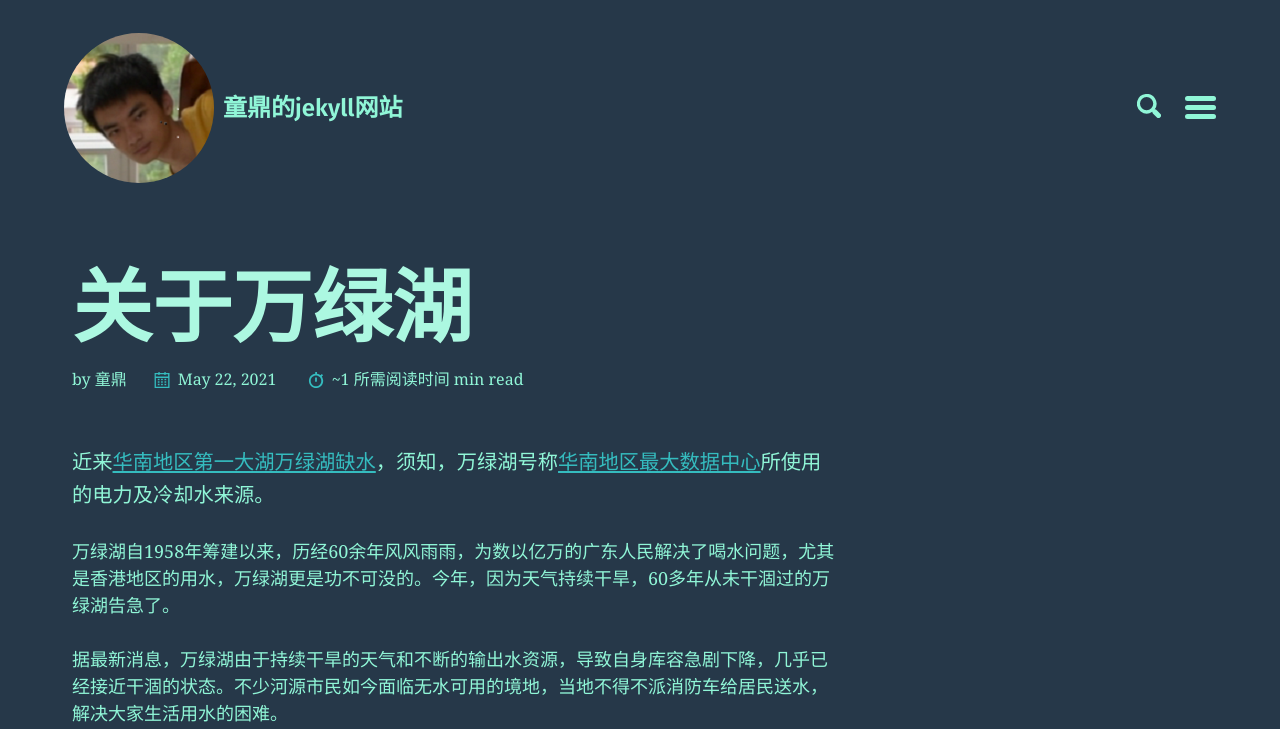
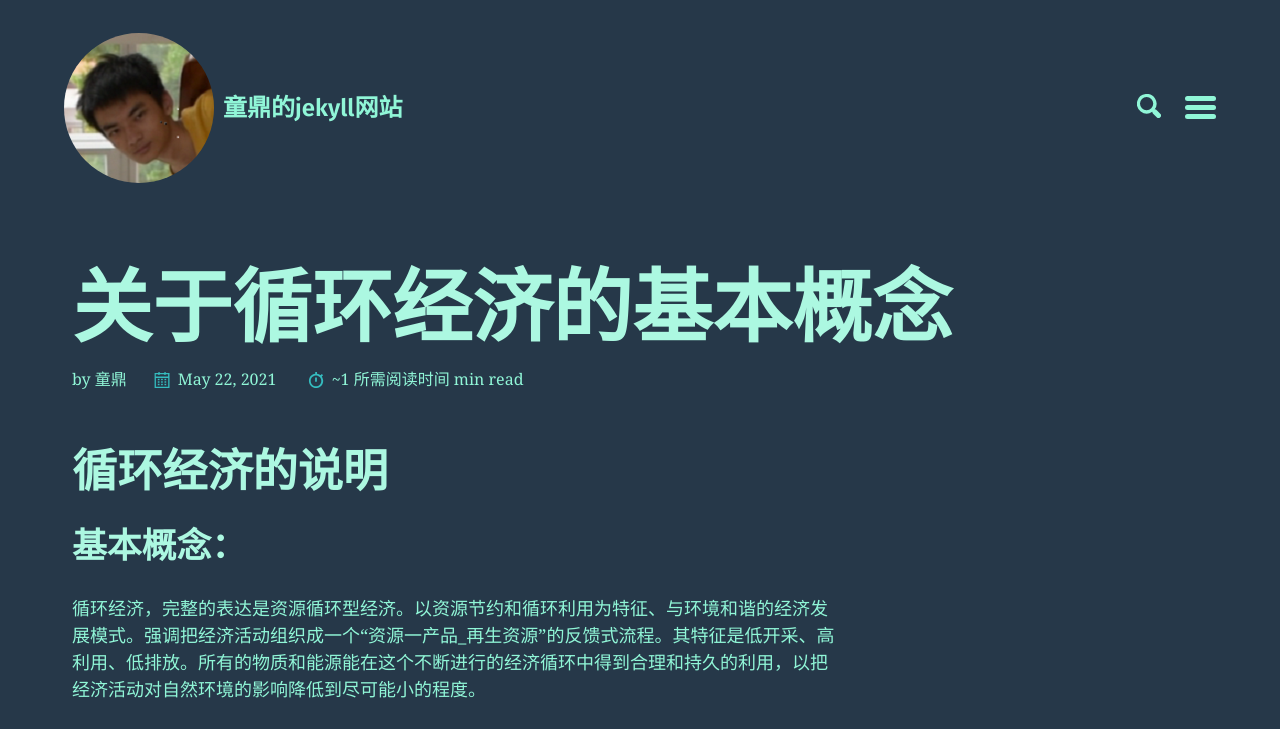
Before and after one commit to F7kai/jekyll-theme-basically-basic, a Jekyll site: the page built from _posts/2021-05-22-基本概念.md, in a window 1280 px wide. Shown: the top 729 px of the page. Built offline with Jekyll 4.4.1, drawn with Linux system fonts in a browser that asks for light colours; some of the changed text lies outside the part shown.

Commit message:
Update 2021-05-22-基本概念.md

```diff
--- a/_posts/2021-05-22-基本概念.md
+++ b/_posts/2021-05-22-基本概念.md
@@ -1,25 +1,21 @@
 ---
 layout: page
-title: 关于万绿湖
+title: 关于循环经济的基本概念
 excerpt_separator: "<!--more-->"
 categories:
      - 自我策展
 ---
+# 循环经济的说明
 <!--more-->
-近来[华南地区第一大湖万绿湖缺水](https://www.163.com/dy/article/G9S59HBE0517P5DB.html)，须知，万绿湖号称[华南地区最大数据中心](https://www.aliyun.com/activity/daily/heyuanregion)所使用的电力及冷却水来源。
+## 基本概念：
+循环经济，完整的表达是资源循环型经济。以资源节约和循环利用为特征、与环境和谐的经济发展模式。强调把经济活动组织成一个“资源一产品_再生资源”的反馈式流程。其特征是低开采、高利用、低排放。所有的物质和能源能在这个不断进行的经济循环中得到合理和持久的利用，以把经济活动对自然环境的影响降低到尽可能小的程度。
 
-万绿湖自1958年筹建以来，历经60余年风风雨雨，为数以亿万的广东人民解决了喝水问题，尤其是香港地区的用水，万绿湖更是功不可没的。今年，因为天气持续干旱，60多年从未干涸过的万绿湖告急了。
-
-据最新消息，万绿湖由于持续干旱的天气和不断的输出水资源，导致自身库容急剧下降，几乎已经接近干涸的状态。不少河源市民如今面临无水可用的境地，当地不得不派消防车给居民送水，解决大家生活用水的困难。
-
-Tim Frick的[sustainable web design](https://www.sustainablewebmanifesto.com/)是一个致力于打造可持化网页设计的探究性博客。
-[Eco-Grader](https://ecograder.com/)这个网站可以测试自己的网站是否足够“绿色”。这是一款可以坚持一个网站是否是“绿色”的，只需把想要查询的网站链接放进去，即可得出该网站是否具有具有可持续发展的设计。
-
-早在2019，世界生态设计大会WEDC主题是“设计生态，希望领域”，以促进设计，生态与社会的融合在全球范围内，以促进绿色产业和实现《 2030年可持续发展议程》。指出“可持续发展”是当前以及未来发展的主题。
+## 个人循环经济商业模式画布
+<img src="https://gitee.com/timem00n/self-curation-1/raw/master/imgae/%E5%BE%AA%E7%8E%AF%E7%BB%8F%E6%B5%8E.png">
 
 
-[个人PS-sustainable web design]
-在了解了绿色理念后，关于我的个人产出，我将会使用以下几种方式让自己的网站符合互联网绿色理念。
-优先使用绿色虚拟主机，结合华南地区使用河源数据中心的绿色虚拟主机可以节约能源和水资源。
-其次是提高网站性能，继续优化使用响应式网页实际，运用压缩图片等媒体资源技术改善用户体验。
-最后，要设计友好的网页导航、继续优化关键字实现SEO，优化网页内容。
+
+## 个人PS-循环经济商业模式画布中的循环经济特点
+
+1. 考虑到了自然资源与能源资源的损耗。
+2. 加入了正面效益与负面影响的考量
```
